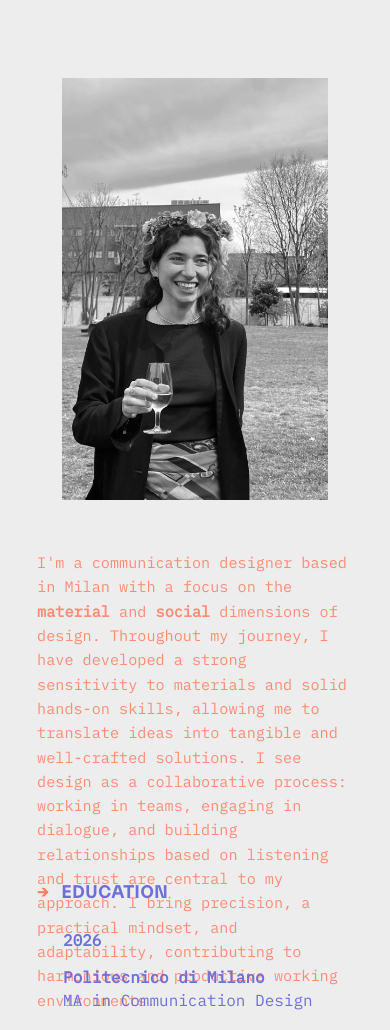
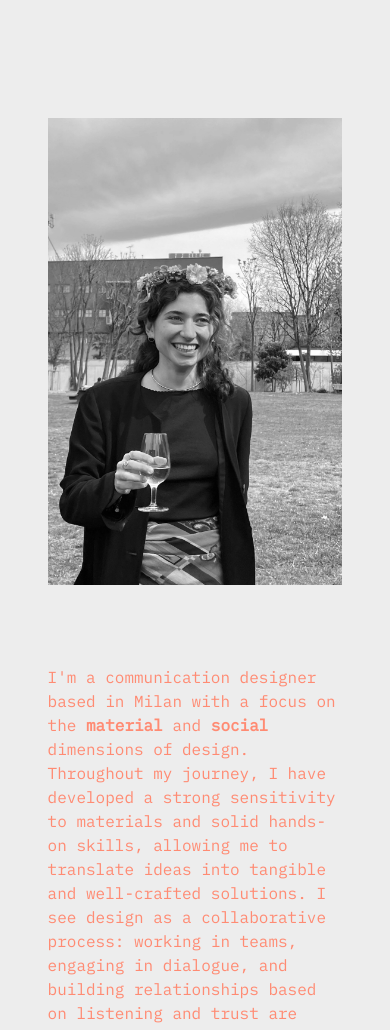
Before and after one commit to violadelpensierogatti-png/violagatti_portfolio, a plain HTML site: page about.html in a window 390 px wide. Shown: the part 52-1082 px from the top of the page. Drawn offline with Linux system fonts and the light colour scheme; a web font is replaced by a local one.

Commit message:
aggiustamenti mobile

```diff
--- a/script.js
+++ b/script.js
@@ -201,6 +201,8 @@ function updateScroll(element) {
 // Attiva sulla colonna che trova nella pagina attuale
 updateScroll(galleryCol);
 updateScroll(textCol);
+
+
     // --- 5. COLORAZIONE IMG x MOBILE (Intersection Observer) ---
     const elementsToWatch = document.querySelectorAll('.gallery-item img, .vimeo-container, .col-image, .image-row img, .image-row video, #mockup-pc img');
     if (elementsToWatch.length > 0) {
--- a/style.css
+++ b/style.css
@@ -661,50 +661,56 @@ nav a:hover, .lang-switch:hover {
 /* --- ADAPTIVE LAYOUT (MOBILE) --- */
 
 @media screen and (max-width: 768px) {
+    /* 1. Reset del contenitore principale */
     .about-container {
-        flex-direction: column; /* Impila le colonne verticalmente */
-        height: auto;           /* Permette alla pagina di allungarsi */
-        overflow-y: visible;    /* Abilita lo scroll naturale */
-        padding-top: 60px;     /* Più spazio per l'header mobile */
+        display: block !important; /* Forza il flusso verticale semplice */
+        height: auto !important;
+        min-height: 100vh;
+        overflow-y: visible !important;
+        padding-top: 80px; /* Spazio per il logo/burger */
     }
 
-    /* Colonna 1: Immagine */
-    .col-image {
-        width: 100%;
-        height: auto;
-        padding: 20px 5%;     /* Margini laterali uniformi */
-        justify-content: center;
+    /* 2. Reset universale per le colonne */
+    .col-image, .col-info, .col-text {
+        width: 100% !important;
+        height: auto !important; /* Impedisce di bloccare l'altezza */
+        position: static !important; /* Rimuove eventuali fix/absolute */
+        padding: 40px 8% !important; /* Padding uniforme */
+        display: block !important;
+        overflow: visible !important; /* Rimuove barre di scorrimento interne */
     }
 
+    /* Immagine */
     .fixed-img {
-        max-height: 50vh;      /* Non troppo grande per lasciare spazio al testo */
-        filter: grayscale(0%); /* Sempre a colori su mobile */
+        width: 100%;
+        max-width: 400px; /* Evita che diventi gigantesca */
+        height: auto;
+        max-height: none;
+        margin: 0 auto;
+        display: block;
+        filter: grayscale(0%);
     }
 
-    /* Colonna 2: Testo di presentazione (Info Mono) */
+    /* Colonna Info (quella centrale) */
     .col-info {
-        width: 100%;
-        height: auto;
-        padding: 30px 5%;
-        justify-content: flex-start; /* Su mobile meglio allineato in alto */
+        background-color: transparent; /* Se vuoi mantenere continuità */
     }
 
     .info-bottom p {
-        font-size: 0.95rem;    /* Leggermente più piccolo per leggibilità */
+        font-size: 1rem;
+        line-height: 1.5;
         text-align: left;
     }
 
-    /* Colonna 3: Curriculum */
+    /* Colonna Resume/Text */
     .col-text {
-        width: 100%;
-        height: auto;
-        padding: 40px 5%;      /* Reset del padding 20vh del desktop */
-        overflow-y: visible;   /* Lo scroll è gestito dal body */
+        border-left: none !important; /* Rimuove bordi se presenti nel desktop */
+        padding-bottom: 80px !important; /* Spazio prima del footer */
     }
 
-    /* Ottimizzazione dettagli curriculum */
+    /* Ottimizzazione elementi CV */
     .resume-item {
-        padding-left: 26px;       /* Rimuoviamo lo sbalzo a destra per guadagnare spazio */
+padding-left: 26px; /* Rimuoviamo lo sbalzo a destra per guadagnare spazio */
 margin-bottom: 35px;
 }
 
@@ -712,13 +718,24 @@ nav a:hover, .lang-switch:hover {
 margin-bottom: 25px;
 font-size: 1.1rem;
 }
-
 .cv-link {
-        padding-left: 0;       /* Allineato a sinistra */
+padding-left: 0; /* Allineato a sinistra */
 margin-top: 20px;
 margin-bottom: 60px;
 width: 100%;
 text-align: left;
+}
+
+    /* Nascondiamo definitivamente la barra di scorrimento e i suoi contenitori */
+    .scroll-progress-container-left,
+    .scroll-progress-bar,
+    .col-text::-webkit-scrollbar {
+        display: none !important;
+    }
+
+    /* Rimuoviamo scrollbar per Firefox */
+    .col-text {
+        scrollbar-width: none;
     }
 }
 /* --- Pagina Projects --- */
```
Lines whose indentation alone changed are shown as unchanged.
